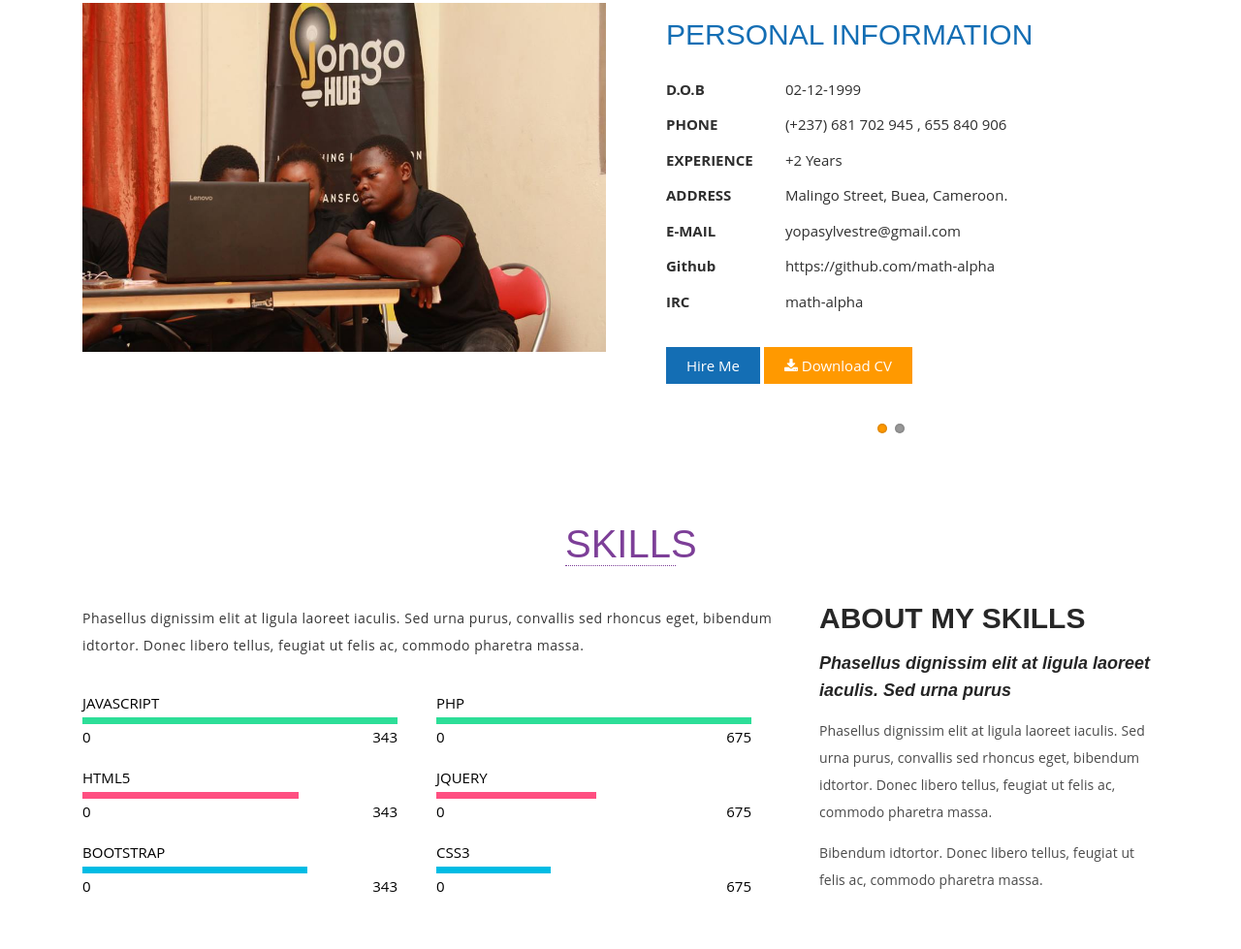
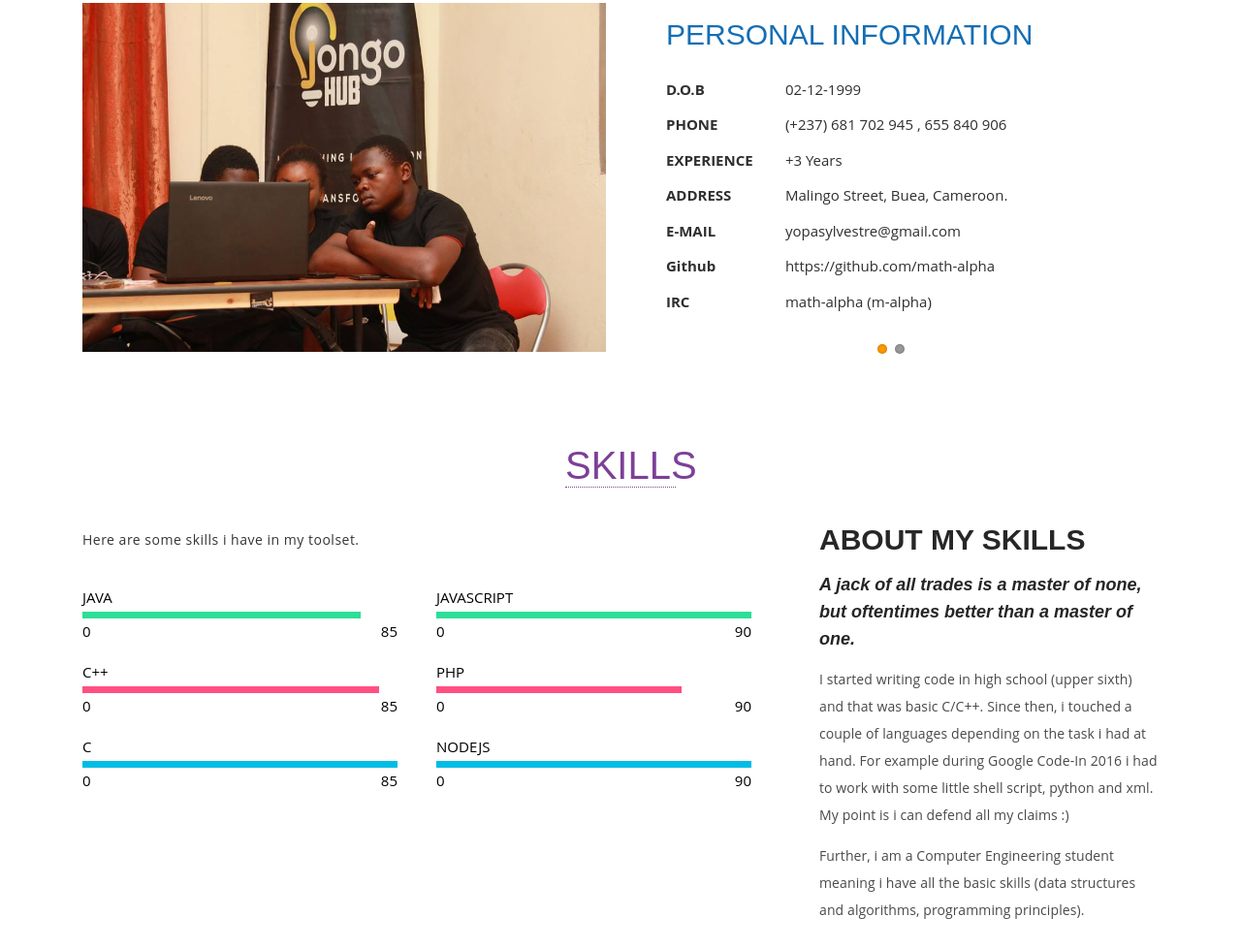
Before and after one commit to math-alpha/math-alpha.github.io, a plain HTML site: page portfolio.html in a window 1280 px wide. Shown: the part 861-1840 px from the top of the page at 97% size. Drawn offline with nearby package versions, Linux system fonts and the light colour scheme.

Commit message:
did some small editing

```diff
--- a/portfolio.html
+++ b/portfolio.html
@@ -55,7 +55,6 @@
 				<button class="menu-button" id="open-button">Open Menu</button>
 			</div>
 			<div class="clearfix"></div>
-		</div>
 		<!-- //Navigation -->
 
 	</div>
@@ -70,9 +69,6 @@
 					<h2 class="rw-sentence">
 					<span>Computer Engineering Student and</span>
 					<div class="rw-words rw-words-1">
-						<span>Mathematician</span>
-						<span>Physicist</span>
-						<span>Computer Scientist</span>
 						<span>Philosopher</span>
 						<span>Team Leader</span>
 						<span>Programmer</span>
@@ -115,7 +111,7 @@
 	<div class="container">
 		<h3 class="heading">About Me</h3>
 		<div class="col-md-6 aboutleft">
-			<img src="images/about.jpg" alt="" />
+			<img src="images/about.jpg" alt="Febuary 2018 hackathon with 2 other team members" />
 		</div>
 		<div class="col-md-6 aboutright">
 		<div class="clients">
@@ -141,7 +137,7 @@
 								<li>
 									<ul class="agileits-address-text">
 										<li><b>EXPERIENCE</b></li>
-										<li>+2 Years</li>
+										<li>+3 Years</li>
 									</ul>
 								</li>
 								<li>
@@ -165,23 +161,18 @@
 								<li>
 									<ul class="agileits-address-text">
 										<li><b>IRC </b></li>
-										<li><a href="irc.freenode.net/#apertium"> math-alpha</a></li>
+										<li><a href="irc.freenode.net/#apertium"> math-alpha (m-alpha)</a></li>
 									</ul>
 								</li>
 							</ul>
 							<div class="clearfix"></div>
-							<ul class="hireme">
-								<li><a href="#" class="w3ls_more">Hire Me</a></li>
-								<li><a href="#" class="w3l_contact"><i class="fa fa-download" aria-hidden="true"></i> Download CV</a></li>
-							</ul>
 						</li>
 						<li>
 							<h3>I am NGADOU YOPA </h3>
-							<h4>Student Engineer  +2 years of coding experience</h4>
-							<p>Lorem ipsum dolor sit amet, consectetur adipiscing elit, sed do eiusmod tempor
-								incididunt ut labore et dolore magna aliqua. Ut enim ad minim veniam, quis nostrud exercitation .</p>
-							<p>Lorem ipsum dolor sit amet, consectetur adipiscing elit, sed do eiusmod tempor
-								incididunt ut labore et dolore magna aliqua.</p>
+							<h4>Student Engineer  +3 years of coding experience</h4>
+							<p>I am a passionate of tech and open source and open culture.
+								I learn basically anything that is made with some aesthetics. I am part of those who love creativity.</p>
+							<p>I have a strong belief in rationality and like testing the bullet proof nature of what i know by debating with friends and seniors.</p>
 						</li>
 					</ul>
 				</div>
@@ -199,24 +190,22 @@
 	<div class="container">
 			<h3 class="heading">Skills</h3>
 		<div class='col-md-8 bar'>
-		<p class="bar-p">Phasellus dignissim elit at ligula laoreet iaculis. Sed urna purus,
-			convallis sed rhoncus eget, bibendum idtortor. Donec libero tellus,
-			feugiat ut felis ac, commodo pharetra massa.</p>
+		<p class="bar-p">Here are some skills i have in my toolset.</p>
 			<div class="col-md-6 group">
 				<div class='bar_left'>
 					<div class='bar_group'>
-						<div class='bar_group__bar thin' label='Javascript' show_values='true' value='343'></div>
-						<div class='bar_group__bar thin' label='HTML5' show_values='true' value='235'></div>
-						<div class='bar_group__bar thin' label='Bootstrap' show_values='true' value='245'></div>
+						<div class='bar_group__bar thin' label='Java' show_values='true' value='75'></div>
+						<div class='bar_group__bar thin' label='C++' show_values='true' value='80'></div>
+						<div class='bar_group__bar thin' label='C' show_values='true' value='85'></div>
 					</div>
 				</div>
 			</div>
 			<div class="col-md-6 group">
 				<div class='bar_right'>
 					<div class='bar_group'>
-						<div class='bar_group__bar thin' label='PHP' show_values='true' value='675'></div>
-						<div class='bar_group__bar thin' label='jQuery' show_values='true' value='343'></div>
-						<div class='bar_group__bar thin' label='CSS3' show_values='true' value='245'></div>
+						<div class='bar_group__bar thin' label='Javascript' show_values='true' value='90'></div>
+						<div class='bar_group__bar thin' label='PHP' show_values='true' value='70'></div>
+						<div class='bar_group__bar thin' label='Nodejs' show_values='true' value='90'></div>
 					</div>
 				</div>
 			</div>
@@ -224,12 +213,10 @@
 		</div>
 		<div class="col-md-4 skillsright">
 			<h3 class="bar-h3">About my skills</h3>
-			<h5 class="bar-p"><i>Phasellus dignissim elit at ligula laoreet iaculis. Sed urna purus</i></h5>
-			<p class="bar-p">Phasellus dignissim elit at ligula laoreet iaculis. Sed urna purus,
-				convallis sed rhoncus eget, bibendum idtortor. Donec libero tellus,
-				feugiat ut felis ac, commodo pharetra massa.</p>
-			<p class="bar-p">Bibendum idtortor. Donec libero tellus,
-				feugiat ut felis ac, commodo pharetra massa.</p>
+			<h5 class="bar-p"><i>A jack of all trades is a master of none, but oftentimes better than a master of one.</i></h5>
+			<p class="bar-p">I started writing code in high school (upper sixth) and that was basic C/C++. Since then, i touched a couple of languages depending on the task i had at hand.
+			  For example during Google Code-In 2016 i had to work with some little shell script, python and xml. My point is i can defend all my claims :)</p>
+			<p class="bar-p">Further, i am a Computer Engineering student meaning i have all the basic skills (data structures and algorithms, programming principles).</p>
 		</div>
 		<div class='clearfix'></div>
 	</div>
```
Lines whose indentation alone changed are shown as unchanged.
